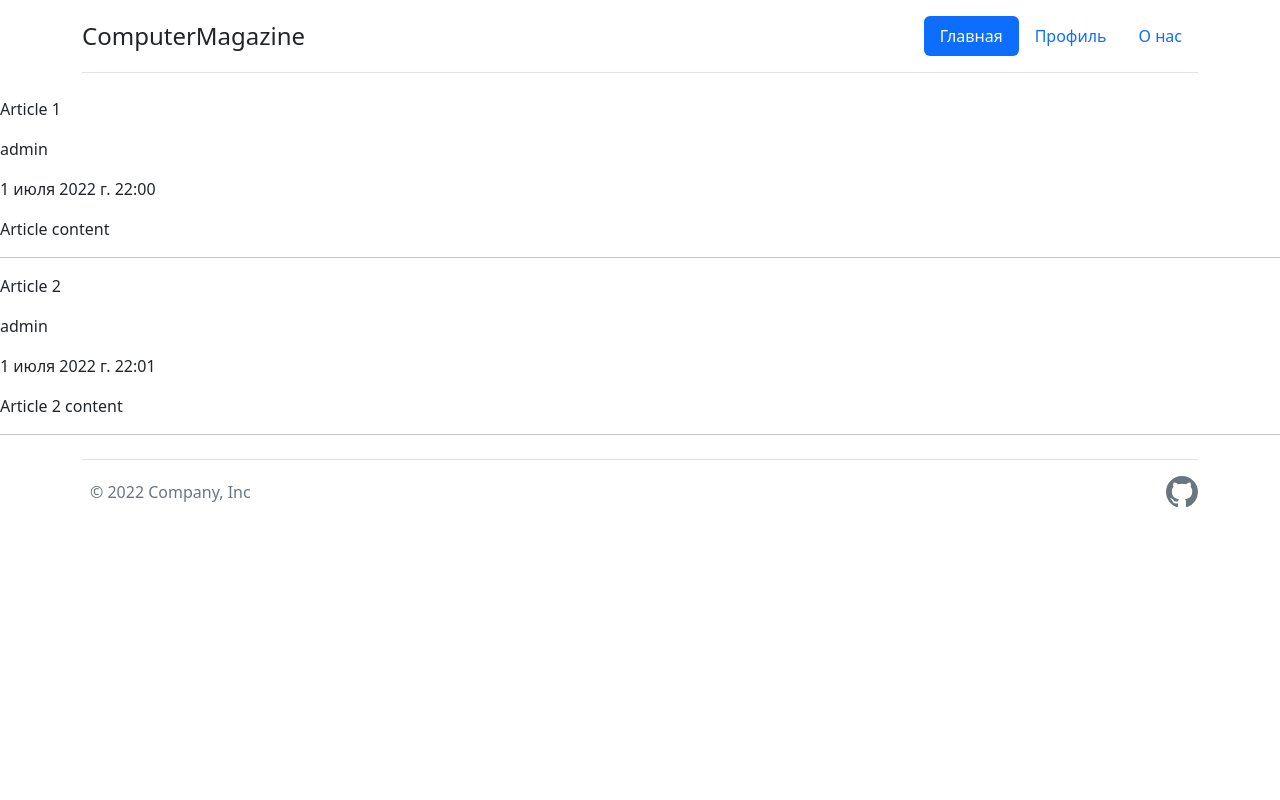
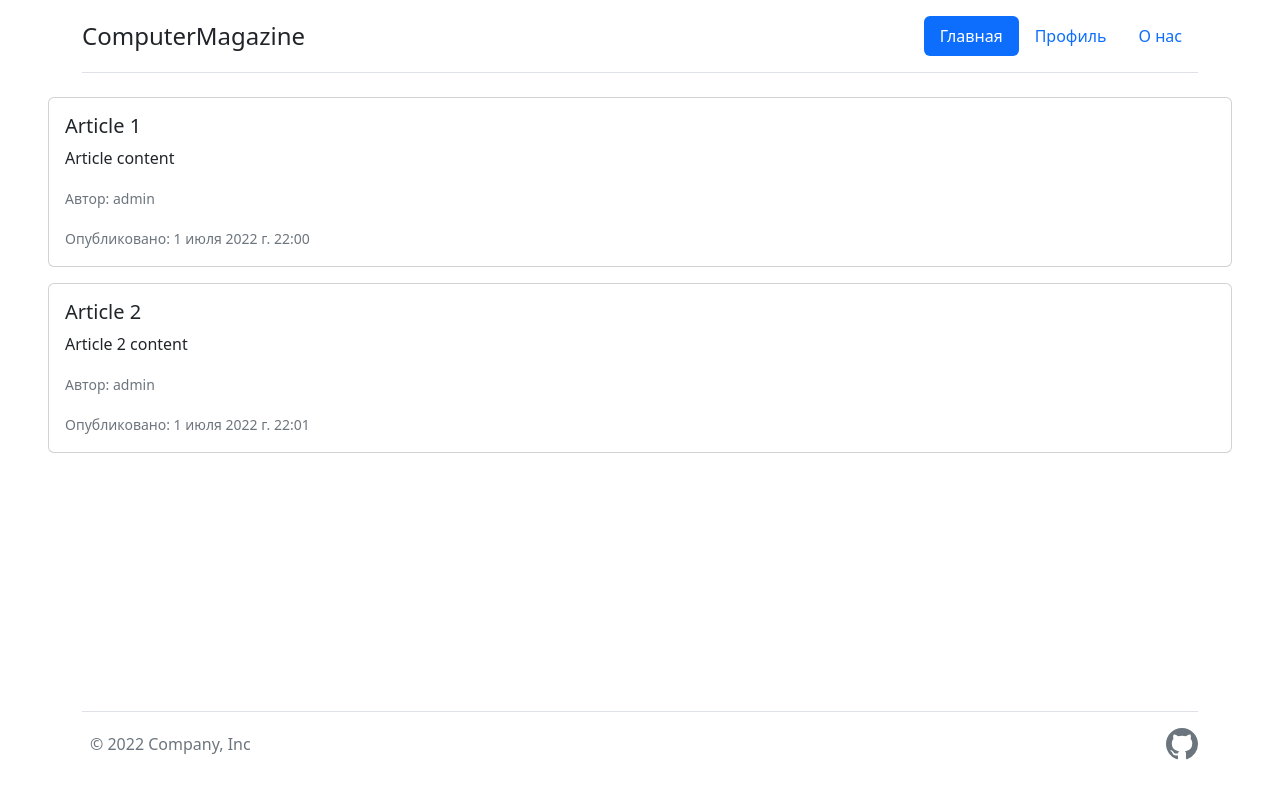
Before and after one commit to bogdanpashtet/blog_django, a Django app: page / in a window 1280 px wide. Run offline with Django 4.2, Linux system fonts and the light colour scheme; data comes from the database, SQL or seed files in the repository.

Commit message:
first commit

```diff
--- a/blog/models.py
+++ b/blog/models.py
@@ -14,15 +14,23 @@ class Users(models.Model):
     def __str__(self):
         return self.nickname
 
+    class Meta:
+        verbose_name = "Пользователь"
+        verbose_name_plural = "Пользователи"
+
 
 class Articles(models.Model):
-    title = models.CharField(max_length=200, default="Enter the name please")
-    owner = models.CharField(max_length=50)
-    article_text = models.TextField(blank=True)
-    date_of_publishing = models.DateTimeField(auto_now_add=True)
+    title = models.CharField(max_length=200, default="Enter the name please", verbose_name="Заголовок")
+    owner = models.CharField(max_length=50, verbose_name="Владелец")
+    article_text = models.TextField(blank=True, verbose_name="Текст статьи")
+    date_of_publishing = models.DateTimeField(auto_now_add=True, verbose_name="Дата публикации")
     photo_preview = models.ImageField(upload_to='photos_article/%Y/%M/%D', blank=True)
     slug_name = models.SlugField(unique=True, max_length=200, default=0)
-    is_published = models.BooleanField(default=True)
+    is_published = models.BooleanField(default=True, verbose_name="Опубликовано?")
 
     def __str__(self):
         return self.title
+
+    class Meta:
+        verbose_name = "Статья"
+        verbose_name_plural = "Статьи"
--- a/blog/templates/blog/base_generic.html
+++ b/blog/templates/blog/base_generic.html
@@ -28,18 +28,16 @@
 
 {% block content %}{% endblock %}
 
-<div class="container">
-  <footer class="d-flex flex-wrap justify-content-between align-items-center py-3 my-4 border-top  ">
+<div class="container fixed-bottom">
+  <footer class="d-flex flex-wrap justify-content-between align-items-center py-3 my-4 border-top">
     <div class="col-md-4 d-flex align-items-center">
-      <a href="/" class="mb-3 me-2 mb-md-0 text-muted text-decoration-none lh-1">
-{#        <svg class="bi" width="30" height="24"><use xlink:href="#bootstrap"/></svg>#}
-      </a>
+      <a href="/" class="mb-3 me-2 mb-md-0 text-muted text-decoration-none lh-1"></a>
       <span class="mb-3 mb-md-0 text-muted">&copy; 2022 Company, Inc</span>
     </div>
 
     <ul class="nav col-md-4 justify-content-end list-unstyled d-flex">
         <li class="ms-3">
-            <a class="text-muted" href="#">
+            <a class="text-muted" href="https://github.com/bogdanpashtet/blog_django">
                 <svg xmlns="http://www.w3.org/2000/svg" width="32" height="32" fill="currentColor" class="bi bi-github" viewBox="0 0 16 16">
                     <path d="M8 0C3.58 0 0 3.58 0 8c0 3.54 2.29 6.53 5.47 7.59.4.07.55-.17.55-.38 0-.19-.01-.82-.01-1.49-2.01.37-2.53-.49-2.69-.94-.09-.23-.48-.94-.82-1.13-.28-.15-.68-.52-.01-.53.63-.01 1.08.58 1.23.82.72 1.21 1.87.87 2.33.66.07-.52.28-.87.51-1.07-1.78-.2-3.64-.89-3.64-3.95 0-.87.31-1.59.82-2.15-.08-.2-.36-1.02.08-2.12 0 0 .67-.21 2.2.82.64-.18 1.32-.27 2-.27.68 0 1.36.09 2 .27 1.53-1.04 2.2-.82 2.2-.82.44 1.1.16 1.92.08 2.12.51.56.82 1.27.82 2.15 0 3.07-1.87 3.75-3.65 3.95.29.25.54.73.54 1.48 0 1.07-.01 1.93-.01 2.2 0 .21.15.46.55.38A8.012 8.012 0 0 0 16 8c0-4.42-3.58-8-8-8z"/>
                 </svg>
--- a/blog/templates/blog/index.html
+++ b/blog/templates/blog/index.html
@@ -5,10 +5,15 @@
 
 {% block content %}
 {% for item in articles %}
-    <div><p>{{ item.title }}</p></div>
-    <div><p>{{ item.owner }}</p></div>
-    <div><p>{{ item.date_of_publishing }}</p></div>
-    <div><p>{{ item.article_text }}</p></div>
-    <hr>
+
+    <div class="card mb-3 mx-5">
+{#        <img src="..." class="card-img-top" alt="...">#}
+        <div class="card-body">
+            <h5 class="card-title">{{ item.title }}</h5>
+            <p class="card-text">{{ item.article_text }}</p>
+            <p class="card-text"><small class="text-muted">Автор: {{ item.owner }}</small></p>
+            <p class="card-text"><small class="text-muted">Опубликовано: {{ item.date_of_publishing }}</small></p>
+        </div>
+    </div>
 {% endfor %}
 {% endblock %}
--- a/blog/views.py
+++ b/blog/views.py
@@ -1,11 +1,10 @@
 from django.shortcuts import render
-from django.http import HttpResponse
 from .models import Articles
 
 
 def index(request):
-    article = Articles.objects.all()
-    return render(request, 'blog/index.html', {'articles': article, 'title': "Главная"})
+    article_1 = Articles.objects.all()
+    return render(request, 'blog/index.html', {'articles': article_1, 'title': "Главная"})
 
 
 def profile(request):
--- a/summerPractice/urls.py
+++ b/summerPractice/urls.py
@@ -1,18 +1,3 @@
-"""summerPractice URL Configuration
-
-The `urlpatterns` list routes URLs to views. For more information please see:
-    https://docs.djangoproject.com/en/4.0/topics/http/urls/
-Examples:
-Function views
-    1. Add an import:  from my_app import views
-    2. Add a URL to urlpatterns:  path('', views.home, name='home')
-Class-based views
-    1. Add an import:  from other_app.views import Home
-    2. Add a URL to urlpatterns:  path('', Home.as_view(), name='home')
-Including another URLconf
-    1. Import the include() function: from django.urls import include, path
-    2. Add a URL to urlpatterns:  path('blog/', include('blog.urls'))
-"""
 from django.conf import settings
 from django.conf.urls.static import static
 from django.contrib import admin
```
